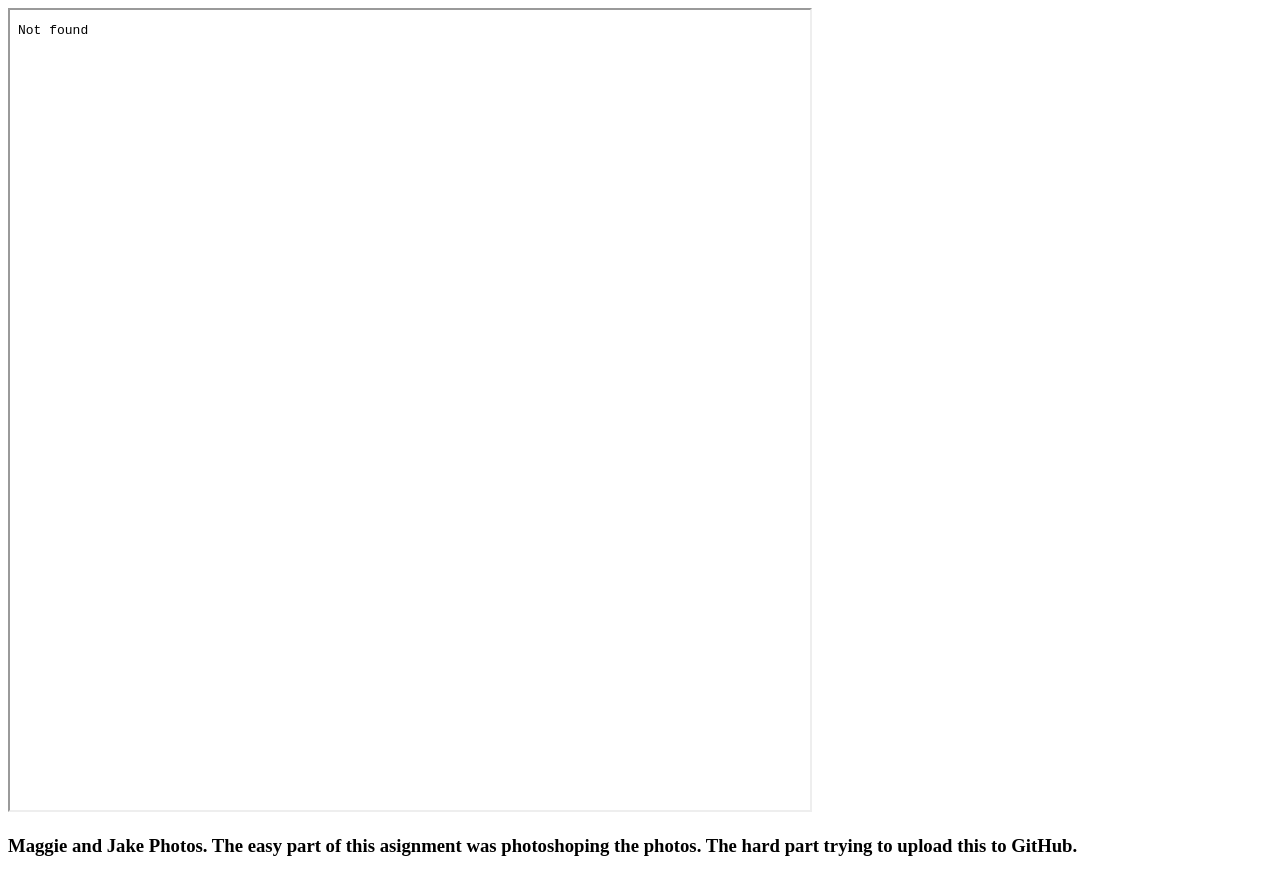
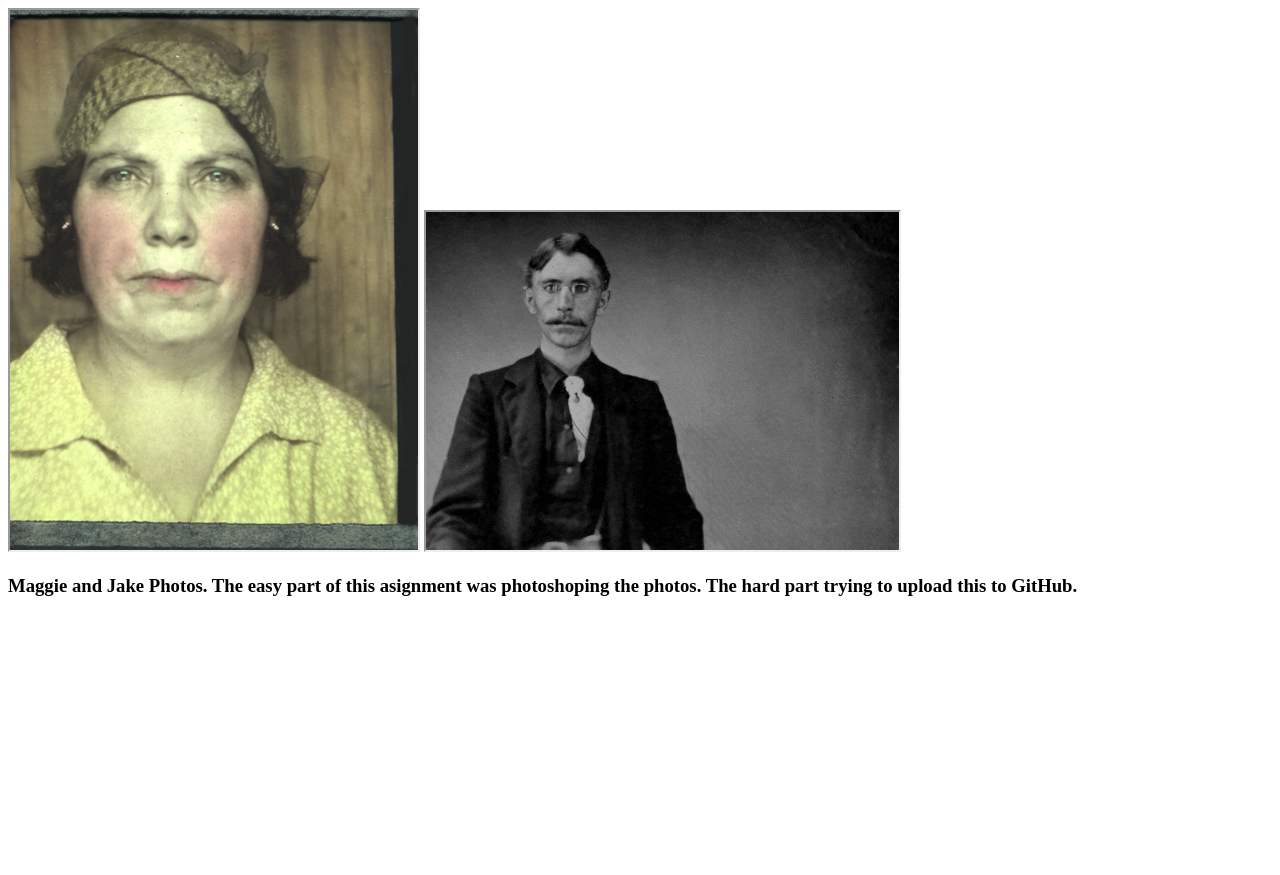
Before and after one commit to erreyes/Repair, a plain HTML site: page index.html in a window 1280 px wide. After the commit the page ends 800 px from the top, so only its background shows below. Drawn offline with Linux system fonts and the light colour scheme.

Commit message:
Fix files Names for Maggie and jake

```diff
--- a/index.html
+++ b/index.html
@@ -4,7 +4,9 @@
 <title>Maggie and Jake</title>
 </head>
 <body>
-<iframe src="escalator.gif" width="800" height="800"></iframe>
+<iframe src="Maggie.jpg" width="408" height="540"></iframe>
+
+<iframe src="Jake.jpg" width="473" height="338"></iframe>
 <p><h3>
 Maggie and Jake Photos. The easy part of this asignment was photoshoping the photos. The hard part trying to upload this to GitHub.
 
```
